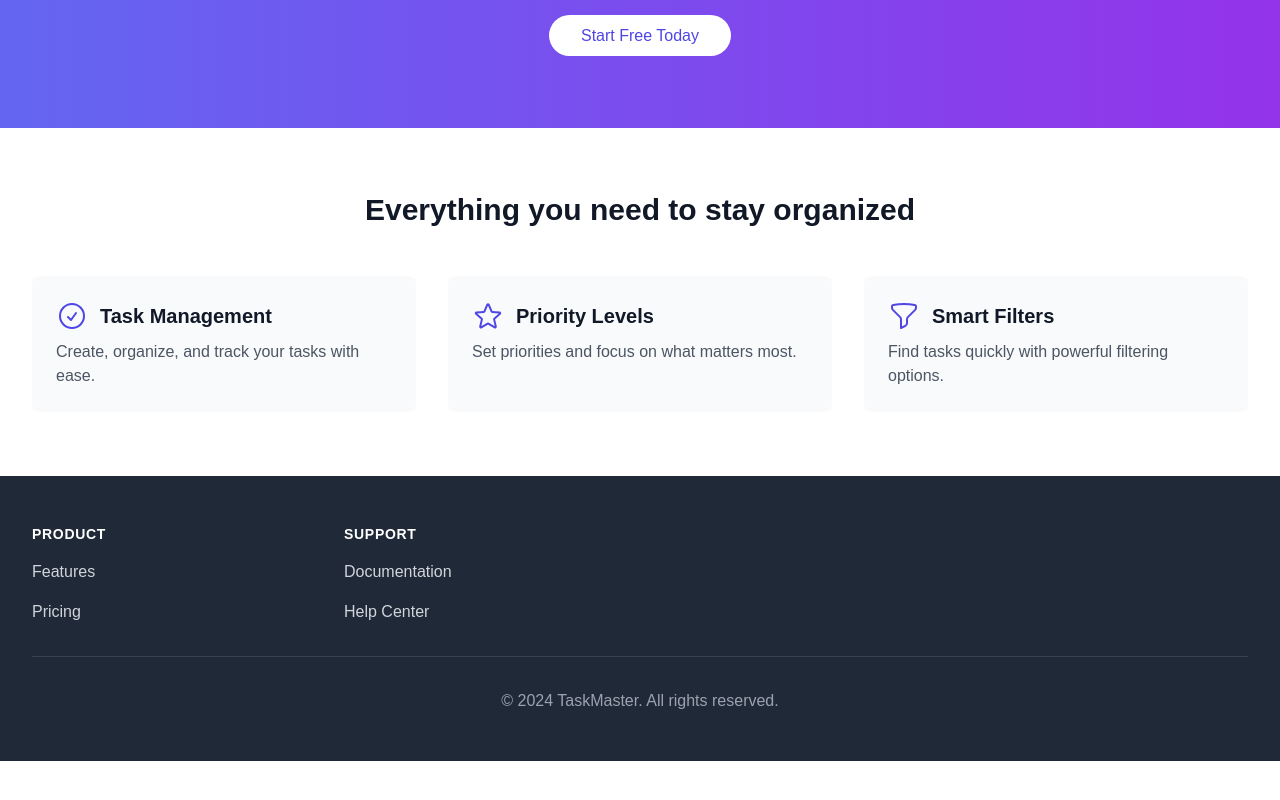
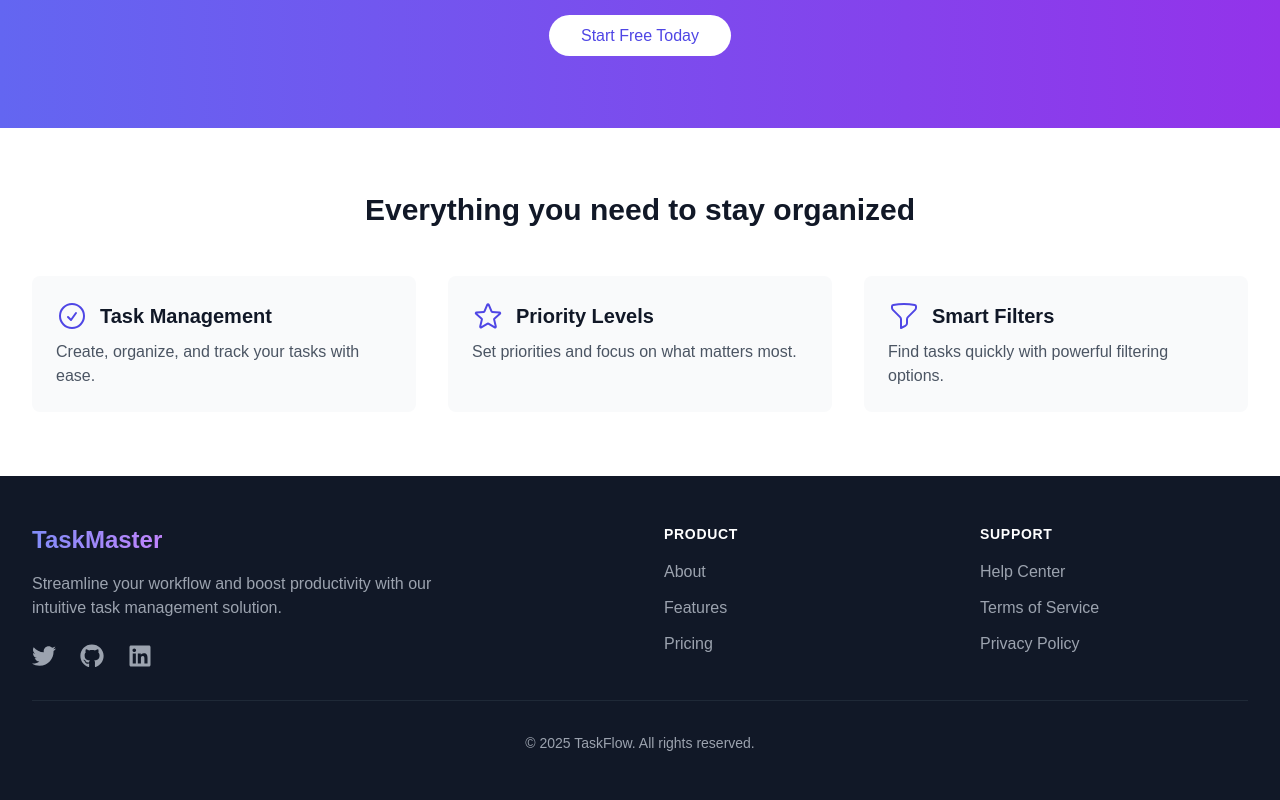
Before and after one commit to denys-semanchuk/ToDo-Application-Next-Node, a Next.js app: page /dashboard in a window 1280 px wide. Shown: the part 332-1132 px from the top of the page. Before the commit the page ends 1093 px from the top, so only its background shows below. Built offline with nearby package versions, Linux system fonts and the light colour scheme; no server answers.

Commit message:
removed footer/header repetitions

```diff
--- a/pages/_app.tsx
+++ b/pages/_app.tsx
@@ -3,12 +3,16 @@ import './globals.css';
 import { Provider } from 'react-redux';
 import { store } from './../app/store/index';
 import { AuthProvider } from 'providers/AuthProvider';
+import { Footer } from 'components/Footer/Footer';
+import { Header } from 'components/Header/Header';
 
 function MyApp({ Component, pageProps }: AppProps) {
   return (
     <Provider store={store}>
       <AuthProvider>
+        <Header />
         <Component {...pageProps} />
+        <Footer />
       </AuthProvider>
     </Provider>
   );
--- a/pages/about.tsx
+++ b/pages/about.tsx
@@ -1,12 +1,10 @@
 import React from 'react';
 import { motion } from 'framer-motion'
-import { Header } from 'components/Header/Header';
 
 export default function AboutPage() {
 
   return (
     <>
-      <Header />
       <div className="min-h-screen bg-gray-50">
         <main className="max-w-7xl mx-auto py-16 px-4 sm:px-6 lg:px-8">
           <motion.div
--- a/pages/dashboard.tsx
+++ b/pages/dashboard.tsx
@@ -1,13 +1,10 @@
 'use client'
 import Link from 'next/link'
 import { CheckCircleIcon, StarIcon, FunnelIcon } from '@heroicons/react/24/outline';
-import { Header } from 'components/Header/Header';
 
 export default function Dashboard() {
   return (
     <>
-      <Header />
-
       <div className="bg-gradient-to-r from-indigo-500 to-purple-600 text-white">
         <div className="max-w-7xl mx-auto px-4 py-20 sm:px-6 lg:px-8">
           <div className="text-center">
@@ -60,29 +57,6 @@ export default function Dashboard() {
         </div>
       </div>
 
-      <footer className="bg-gray-800 text-white">
-        <div className="max-w-7xl mx-auto py-12 px-4 sm:px-6 lg:px-8">
-          <div className="grid grid-cols-2 md:grid-cols-4 gap-8">
-            <div>
-              <h3 className="text-sm font-semibold uppercase tracking-wider">Product</h3>
-              <ul className="mt-4 space-y-4">
-                <li><Link href="#" className="text-gray-300 hover:text-white">Features</Link></li>
-                <li><Link href="#" className="text-gray-300 hover:text-white">Pricing</Link></li>
-              </ul>
-            </div>
-            <div>
-              <h3 className="text-sm font-semibold uppercase tracking-wider">Support</h3>
-              <ul className="mt-4 space-y-4">
-                <li><Link href="#" className="text-gray-300 hover:text-white">Documentation</Link></li>
-                <li><Link href="#" className="text-gray-300 hover:text-white">Help Center</Link></li>
-              </ul>
-            </div>
-          </div>
-          <div className="mt-8 border-t border-gray-700 pt-8">
-            <p className="text-center text-gray-400">&copy; 2024 TaskMaster. All rights reserved.</p>
-          </div>
-        </div>
-      </footer>
     </>
   )
 }
--- a/pages/index.tsx
+++ b/pages/index.tsx
@@ -4,7 +4,6 @@ import { RootState } from 'types'
 import { Doughnut } from 'react-chartjs-2'
 import { Chart as ChartJS, ArcElement, Tooltip, Legend } from 'chart.js'
 import { CalendarIcon, ChartBarIcon, CheckCircleIcon, ClockIcon, FireIcon } from '@heroicons/react/24/outline'
-import { Header } from 'components/Header/Header'
 import { useEffect, useState } from 'react'
 import { useRouter } from 'next/navigation'
 
@@ -59,7 +58,6 @@ export default function Dashboard() {
   }
   return (
     <div className="min-h-screen bg-gray-50">
-      <Header />
 
       <main className="max-w-7xl mx-auto py-8 px-4 sm:px-6 lg:px-8">
         <div className="mb-8">
--- a/pages/login.tsx
+++ b/pages/login.tsx
@@ -8,7 +8,6 @@ import { loginThunk } from 'store/thunks/authThunks'
 import { AnyAction, ThunkDispatch } from '@reduxjs/toolkit'
 import { store } from './../app/store/index';
 import { GuestGuard } from 'components/GuestGuard/GuestGuard'
-import { Header } from 'components/Header/Header'
 
 const validationSchema = Yup.object({
   email: Yup.string()
@@ -46,7 +45,6 @@ export default function LoginPage() {
 
   return (
     <GuestGuard>
-      <Header />
       <div className="min-h-screen flex items-center justify-center bg-gray-50 py-12 px-4 sm:px-6 lg:px-8">
         <div className="max-w-md w-full space-y-8">
           <div>
--- a/pages/register.tsx
+++ b/pages/register.tsx
@@ -7,7 +7,6 @@ import Link from 'next/link';
 import { AppDispatch } from './login';
 import { RootState } from 'types';
 import { GuestGuard } from 'components/GuestGuard/GuestGuard';
-import { Header } from 'components/Header/Header';
 
 const validationSchema = Yup.object({
   username: Yup.string()
@@ -45,7 +44,6 @@ export default function RegisterPage() {
 
   return (
     <GuestGuard>
-      <Header/>
       <div className="min-h-screen flex items-center justify-center bg-gray-50 py-12 px-4 sm:px-6 lg:px-8">
         <div className="max-w-md w-full space-y-8">
           <div>
--- a/pages/tasks.tsx
+++ b/pages/tasks.tsx
@@ -7,8 +7,6 @@ import { useSelector } from "react-redux";
 import { RootState } from '../app/types/index';
 import { useRouter } from "next/navigation";
 import { useEffect } from "react";
-import { Header } from "components/Header/Header";
-import { Footer } from "components/Footer/Footer";
 
 export default function Home() {
   const { user, loading, isAuthenticated } = useSelector((state: RootState) => state.auth)
@@ -34,13 +32,12 @@ export default function Home() {
 
   return (
     <>
-      <Header />
       <div className="min-h-screen bg-gray-100 flex items-center justify-center">
         <div className="w-full max-w-2xl mx-auto px-2 py-8">
-          <header className="text-center mb-8">
+          <div className="text-center mb-8">
             <h1 className="text-3xl font-bold text-gray-800 mb-2">Todo App</h1>
             <p className="text-gray-600">Manage your tasks efficiently</p>
-          </header>
+          </div>
           <div className="bg-white rounded-lg shadow-lg p-4">
             <TaskForm />
             <div className='flex justify-between items-center mt-6'>
@@ -53,7 +50,6 @@ export default function Home() {
           </div>
         </div>
       </div>
-      <Footer />
     </>
   );
 }
```
